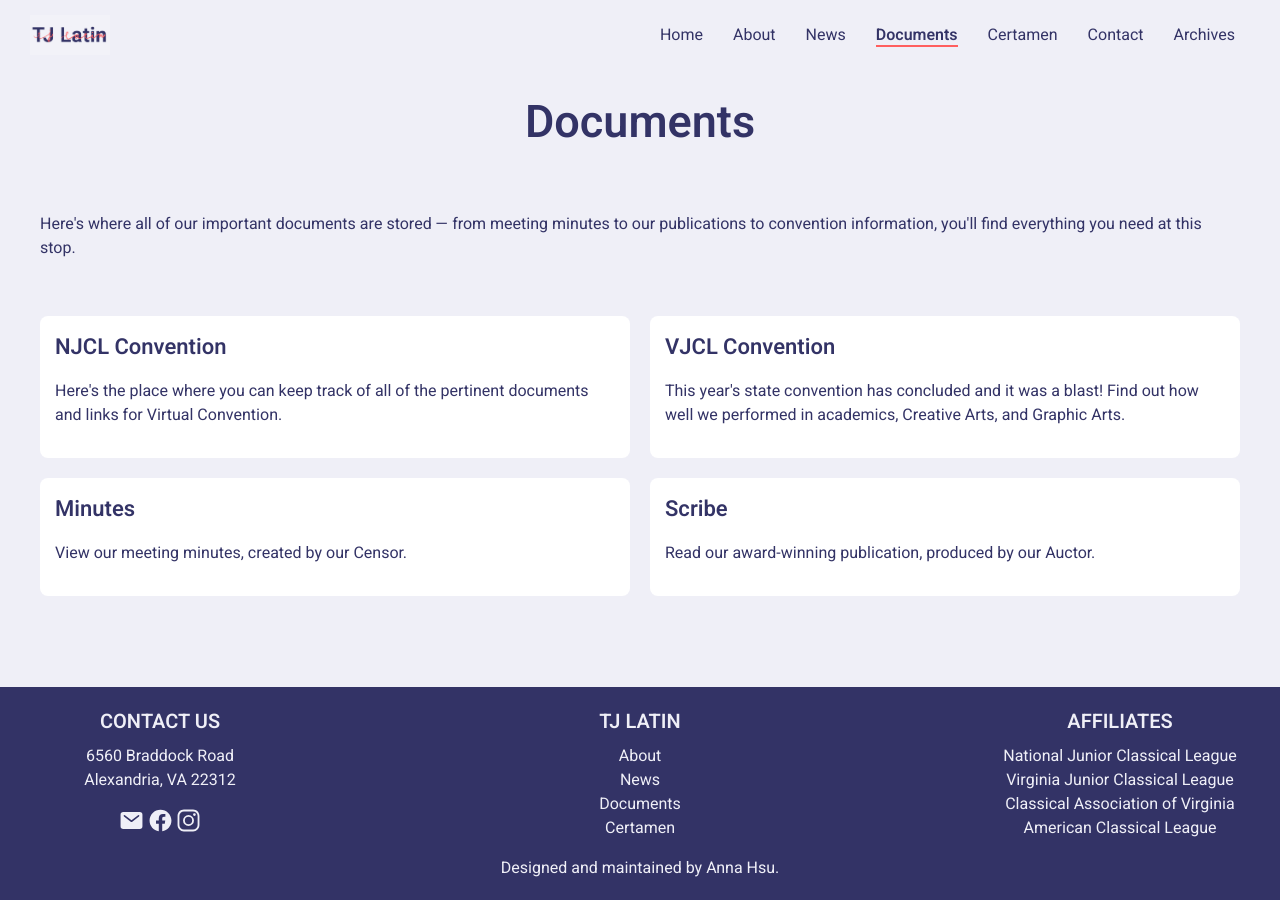
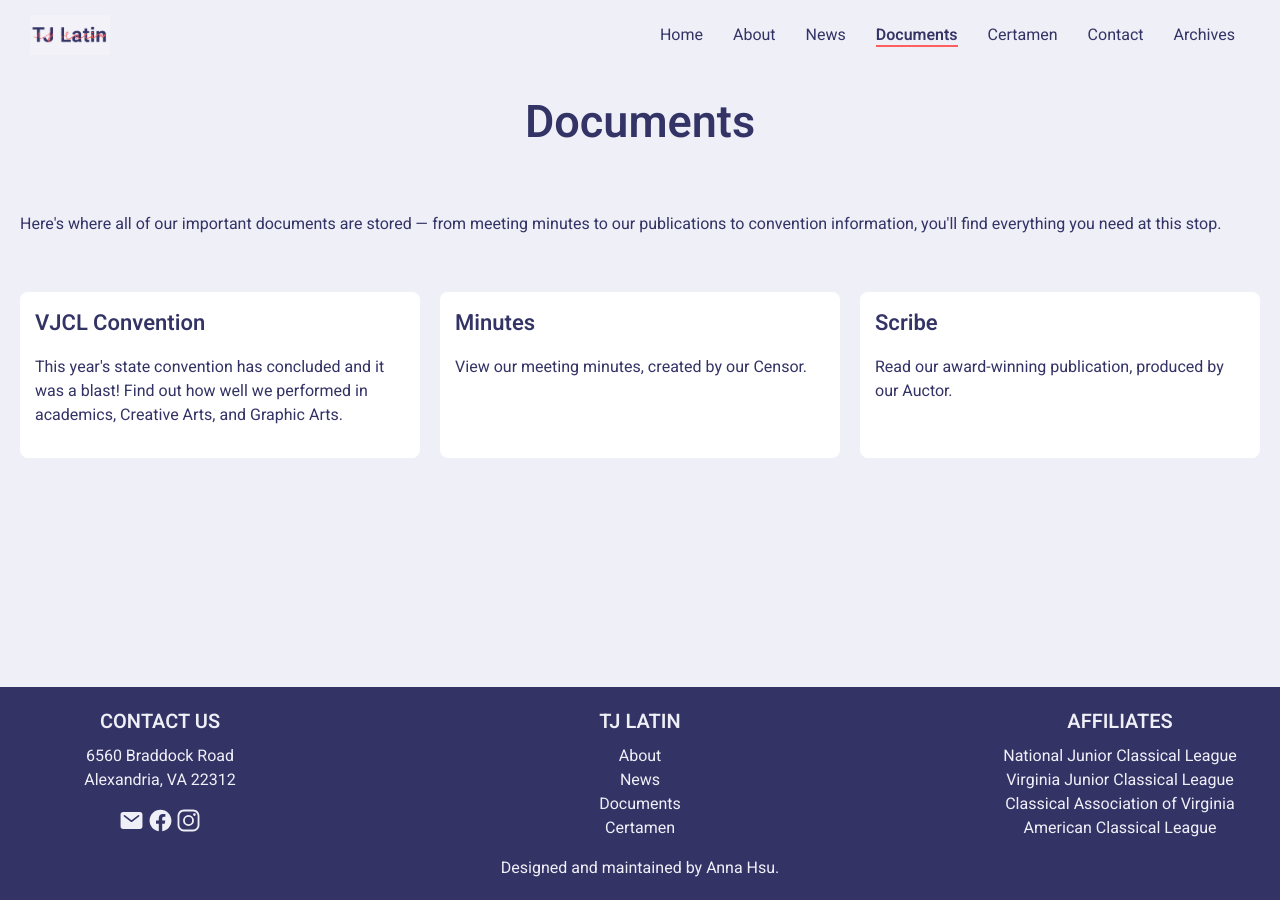
Before and after one commit to TJLatin/website, a Jekyll site: the page built from documents.html, in a window 1280 px wide. Built offline with Jekyll 4.4.1, drawn with Linux system fonts in a browser that asks for light colours.

Commit message:
Update documents

```diff
--- a/documents.html
+++ b/documents.html
@@ -3,29 +3,20 @@ title: Documents
 nav: /documents.html
 ---
 <div class="documents">
-    <div class="hero light-background">
-        <div class="container">
+    <section class="hero light-background">
+        <div>
             <h1 class="heading">Documents</h1>
         </div>
-    </div>
-    <div class="light-background">
-        <div class="container">
+    </section>
+    <section class="light-background">
+        <div>
             <p>Here's where all of our important documents are stored &mdash; from meeting minutes to our publications
                 to convention information, you'll find everything you need at this stop.</p>
         </div>
-    </div>
-    <div class="light-background">
-        <div class="container">
-            <div class="wide-card-container">
-                <div class="card">
-                    <a class="card-link" href="{{ site.baseurl }}/documents/njcl.html">
-                        <div class="card-body">
-                            <h2 class="card-title">NJCL Convention</h2>
-                            <p>Here's the place where you can keep track of all of the pertinent
-                                documents and links for Virtual Convention.</p>
-                        </div>
-                    </a>
-                </div>
+    </section>
+    <section class="light-background">
+        <div>
+            <div class="med-card-container">
                 <div class="card">
                     <a class="card-link" href="{{ site.baseurl }}/documents/vjcl.html">
                         <div class="card-body">
@@ -53,5 +44,5 @@ nav: /documents.html
                 </div>
             </div>
         </div>
-    </div>
+    </section>
 </div>
```
Also changed, not shown: documents/minutes.html (+6 -6 lines), documents/njcl.html (deleted, +0 -38 lines), documents/scribe.html (+7 -7 lines), documents/vjcl.html (+6 -6 lines).
